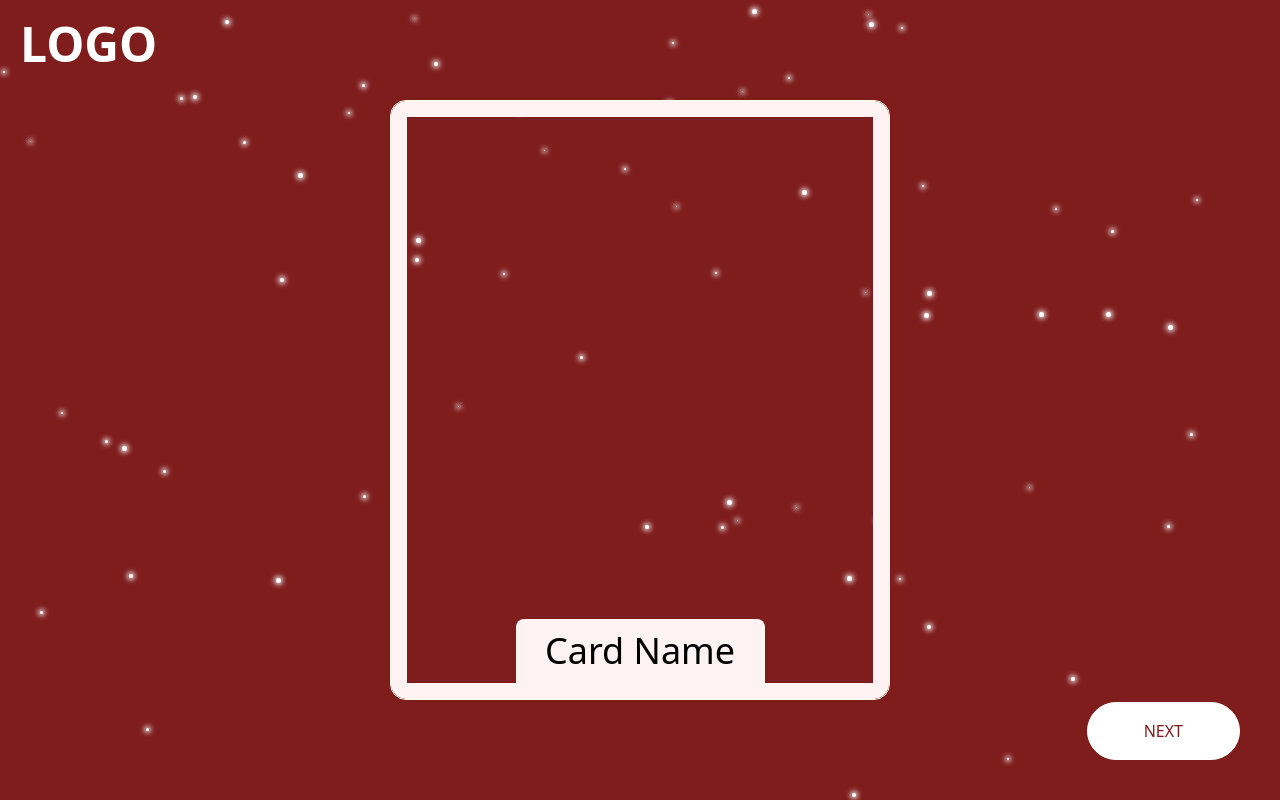
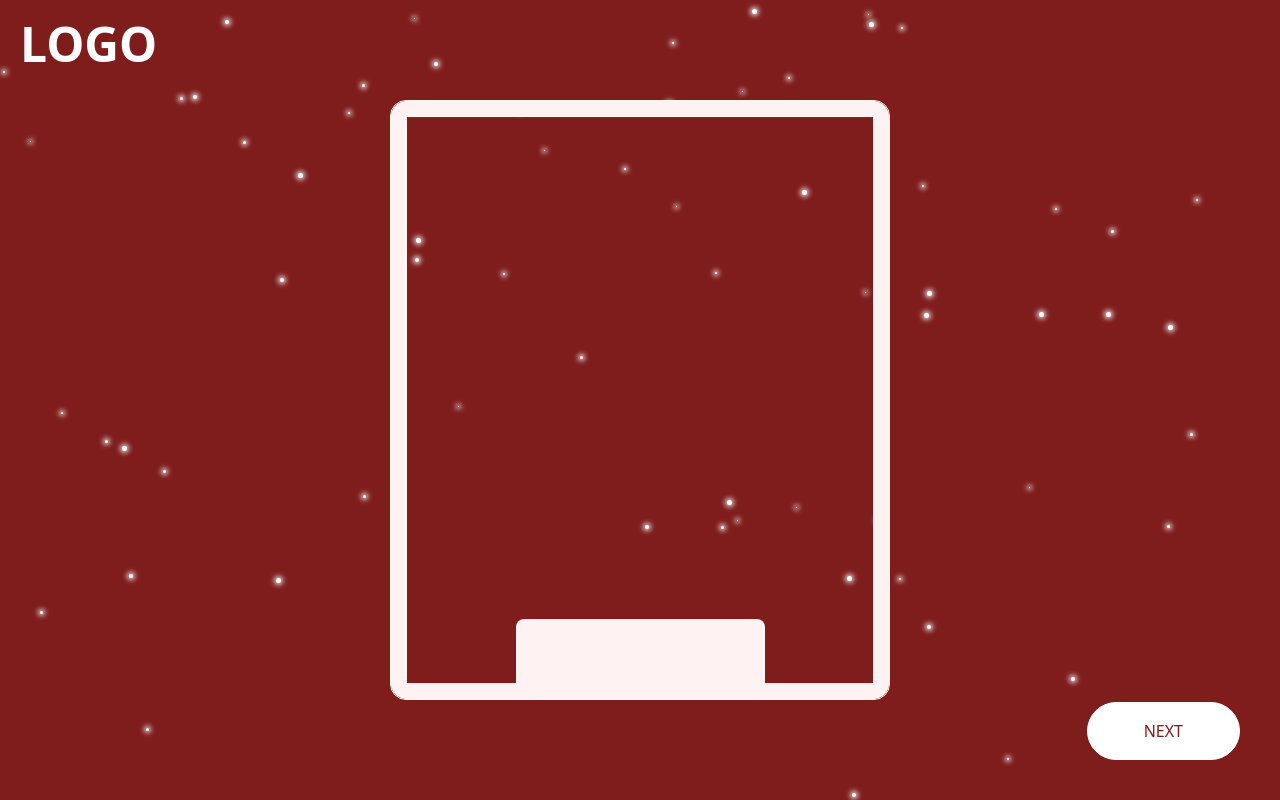
Before and after one commit to adarshkunwar/christmas-card, a React (Vite) app: page / in a window 1280 px wide. Built offline with nearby package versions, Linux system fonts and the light colour scheme.

Commit message:
Update Card's name based on user's choice

```diff
--- a/src/components/Card.tsx
+++ b/src/components/Card.tsx
@@ -3,9 +3,7 @@ import { useSelector } from "react-redux";
 import { RootState } from "../store/store";
 
 const Card = ({ cardStage }: { cardStage: number }) => {
-  const { cardImage } = useSelector((state: RootState) => state.card);
-
-  console.log(cardImage);
+  const { cardImage, cardName } = useSelector((state: RootState) => state.card);
 
   const [position, setPosition] = useState({
     x: "50%",
@@ -43,7 +41,7 @@ const Card = ({ cardStage }: { cardStage: number }) => {
         )}
         {/* card name */}
         <div className="absolute bottom-0 right-1/4 left-1/4 h-20 bg-red-50 rounded-b-2xl text-4xl pt-3 rounded-lg">
-          <div className="flex justify-center">Card Name</div>
+          <div className="flex justify-center">{cardName ?? "Card Name"}</div>
         </div>
       </div>
     </div>
--- a/src/pages/Main.tsx
+++ b/src/pages/Main.tsx
@@ -3,12 +3,15 @@ import Card from "../components/Card";
 import Logo from "../components/logo";
 import Button from "../components/Button";
 import Figure from "../components/AddCardImage";
-import { useSelector } from "react-redux";
+import { useDispatch, useSelector } from "react-redux";
 import { RootState } from "../store/store";
+import { setCardName } from "../store/card/cardSlice";
 
 const Main = () => {
   const [cardStage, setCardStage] = useState(1);
-  const cardImage = useSelector((state: RootState) => state.card.cardImage);
+  const { cardImage, cardName } = useSelector((state: RootState) => state.card);
+  const dispatch = useDispatch();
+
   const handleButtonClick = () => {
     console.log("button was clicked");
     setCardStage((prev) => prev + 1);
@@ -21,6 +24,15 @@ const Main = () => {
       </div>
 
       {/* body */}
+      {cardStage === 3 && (
+        <div className="absolute left-1/3 top-1/4 translate-x-1/2 w-[36rem] duration-200  flex flex-col gap-20 ">
+          <h2 className={`text-7xl text-white `}>Name your card</h2>
+          <input
+            type="text"
+            onChange={(e) => dispatch(setCardName(e.target.value))}
+          />
+        </div>
+      )}
       <Card cardStage={cardStage} />
       {cardStage === 2 && (
         <div className="absolute right-1/3 top-1/4 translate-x-1/2 w-[36rem] duration-200  flex flex-col gap-20 ">
```
